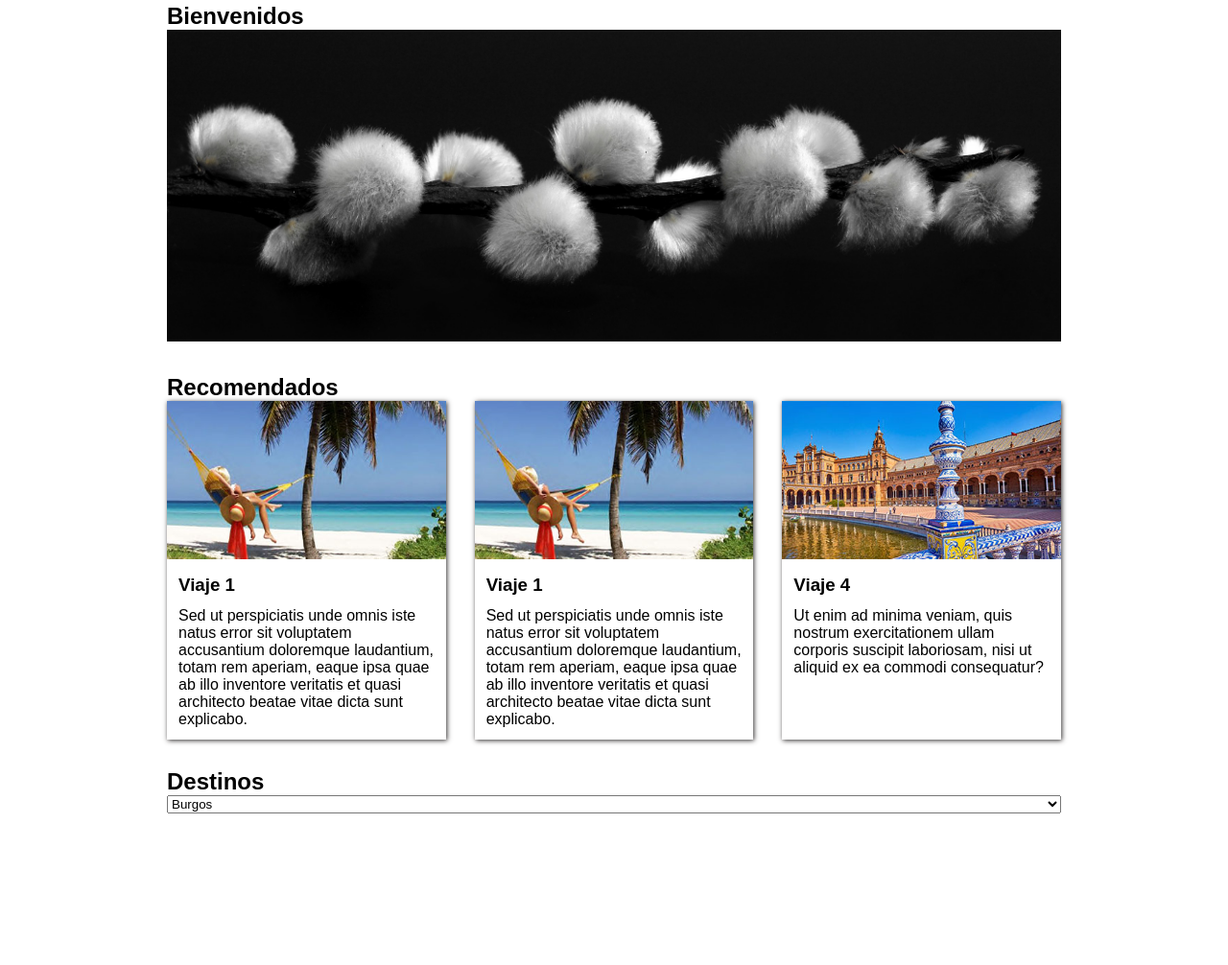
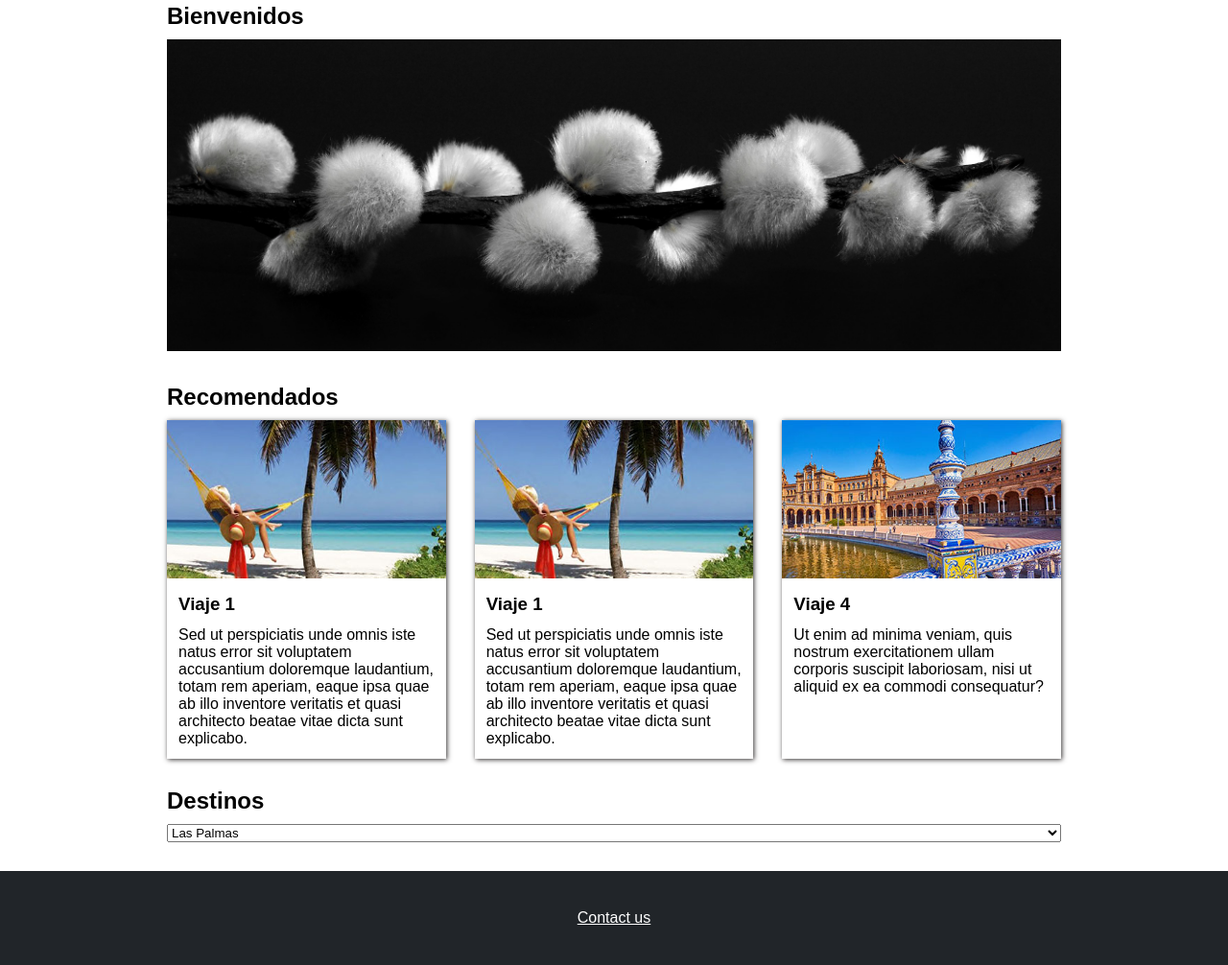
Before and after one commit to dorian-rose/practica_dom, a plain HTML site: page index.html in a window 1280 px wide. Shown: the part 144-1150 px from the top of the page at 96% size. Before the commit the page ends 1022 px from the top, so only its background shows below. Drawn offline with Linux system fonts and the light colour scheme.

Commit message:
mains.js: select added. fragment added to makeSelect function and makeCard function

```diff
--- a/index.html
+++ b/index.html
@@ -27,13 +27,10 @@
       <section>
         <h2>Destinos</h2>
 
-        <select id="destino">
-          <option value="burgos">Burgos</option>
-          <option value="barcelona">Barcelona</option>
-          <option value="sevilla">Sevilla</option>
-        </select>
+        <select id="destino"></select>
       </section>
     </main>
+    <footer class="text-centre"><a href="/">Contact us</a></footer>
     <script src="mains.js"></script>
   </body>
 </html>
--- a/mains.js
+++ b/mains.js
@@ -1,7 +1,8 @@
 let num = 3;
 let bannerContainer = document.querySelector(".banner-container");
 let viajes = document.querySelector(".viajes");
-console.log(viajes);
+let select = document.querySelector("select");
+let fragment = document.createDocumentFragment();
 
 //randomly select one of eight banner images
 function makeBannerImage() {
@@ -17,7 +18,6 @@ function makeBannerImage() {
   ];
 
   let num = Math.floor(Math.random() * bannerImages.length);
-  console.log(num);
   let bannerImg = document.createElement("IMG");
   bannerImg.alt = bannerImages[num][1];
   bannerImg.src = `banner/${bannerImages[num][0]}`;
@@ -26,7 +26,7 @@ function makeBannerImage() {
 }
 
 //make a card container (article.card) and append it to container (div.viajes)
-//arrray of images included here
+//and make the card header (div) and the image it contains
 function makeCard() {
   const travelImages = [
     ["viajes-1.jpg", "hammock on the beach"],
@@ -42,21 +42,18 @@ function makeCard() {
     let travelNum = Math.floor(Math.random() * travelImages.length);
     let cardContainer = document.createElement("ARTICLE");
     cardContainer.classList.add("card");
-    viajes.append(cardContainer);
-    makeCardHeader(cardContainer, travelNum, travelImages);
+    let cardHeader = document.createElement("DIV");
+    cardContainer.append(cardHeader);
+    let cardImg = document.createElement("IMG");
+    cardImg.alt = travelImages[travelNum][1];
+    cardImg.src = `viajes/${travelImages[travelNum][0]}`;
+    cardImg.title = travelImages[travelNum][1];
+    cardHeader.append(cardImg);
+    fragment.append(cardContainer);
+
     makeCardContent(cardContainer, travelNum);
   });
-}
-
-//Make the card header (div) and the image it contains
-function makeCardHeader(cardContainer, travelNum, travelImages) {
-  let cardHeader = document.createElement("DIV");
-  cardContainer.append(cardHeader);
-  let cardImg = document.createElement("IMG");
-  cardImg.alt = travelImages[travelNum][1];
-  cardImg.src = `viajes/${travelImages[travelNum][0]}`;
-  cardImg.title = travelImages[travelNum][1];
-  cardHeader.append(cardImg);
+  viajes.append(fragment);
 }
 
 //Append a h3 and a p to the card container
@@ -101,5 +98,30 @@ function makeCardContent(cardContainer, travelNum) {
   cardBody.append(cardPara);
 }
 
+function makeSelect() {
+  let destinations = [
+    "Seville",
+    "Barcelona",
+    "Mallorca",
+    "Las Palmas",
+    "Madrid",
+    "Burgos",
+    "Caceres",
+    "Ubeda",
+  ];
+
+  let numberDisplayedOptions = [1, 2, 3];
+
+  numberDisplayedOptions.forEach((element) => {
+    let optNum = Math.floor(Math.random() * destinations.length);
+    let option = document.createElement("OPTION");
+    option.value = destinations[optNum].toLowerCase();
+    option.textContent = destinations[optNum];
+    fragment.append(option);
+  });
+  select.append(fragment);
+}
+
 makeBannerImage();
 makeCard();
+makeSelect();
--- a/style.css
+++ b/style.css
@@ -21,6 +21,9 @@ header {
   background-color: var(--dark);
   color: var(--light);
   padding: 40px;
+}
+h2 {
+  margin-bottom: 10px;
 }
 main {
   max-width: 70%;
@@ -56,6 +59,15 @@ select {
   gap: var(--gap);
 }
 
+footer {
+  background-color: var(--dark);
+  color: var(--light);
+  padding: 40px;
+}
+footer a {
+  color: var(--light);
+}
+
 /*============================
 768 px
 ===============================*/
```
